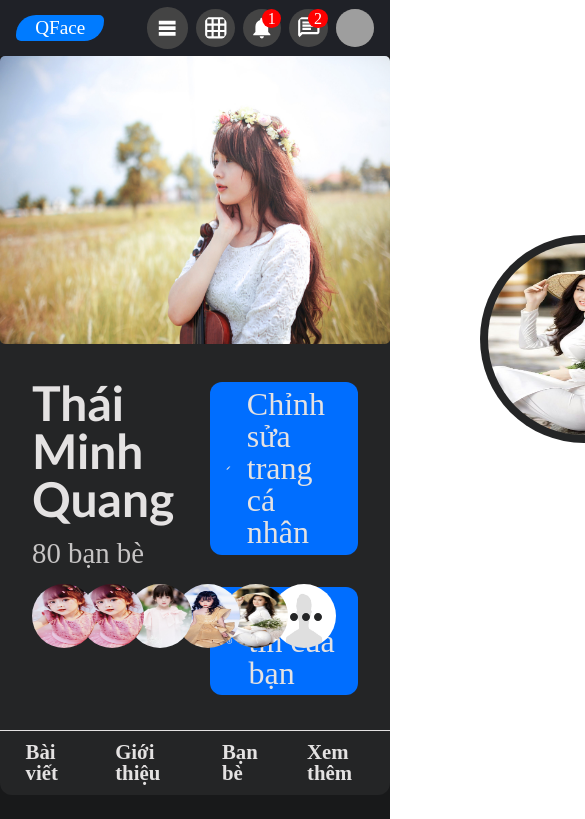
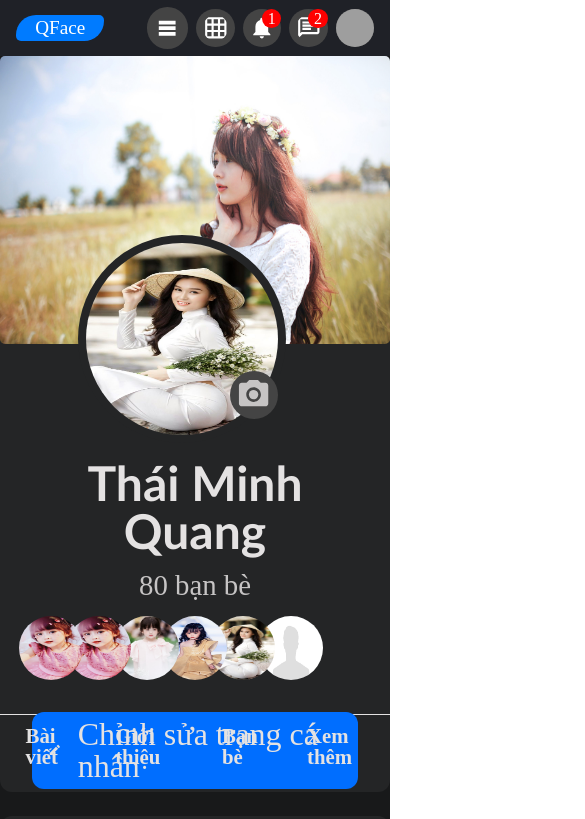
Before and after one commit to quangIT93/socialClient, a React (Create React App) app: page /profile/videos in a window 390 px wide. Shown: the top 819 px of the page, 585 px wide, since content can reach past the window. Built offline with nearby package versions, Linux system fonts and the light colour scheme; grey boxes are pictures that could not be loaded.

Commit message:
push code responsive 2

```diff
--- a/src/Components/Profile/Introduces/FriendIntroduce/FriendIntroduce.jsx
+++ b/src/Components/Profile/Introduces/FriendIntroduce/FriendIntroduce.jsx
@@ -19,9 +19,10 @@ const FriendIntroduce = () => {
       <div className="items-filter__friend">
         <div className="item-filter active">Tất cả bạn bè</div>
         <div className="item-filter">Sinh nhật</div>
-        <div className="item-filter">Tỉnh/Thành Phố hiện tại</div>
-        <div className="item-filter">Quê quán</div>
-        <div className="item-filter">Đang theo dõi</div>
+        <div className="item-filter hide">Tỉnh/Thành Phố hiện tại</div>
+        <div className="item-filter hide">Quê quán</div>
+        <div className="item-filter hide">Đang theo dõi</div>
+        <div className="item-filter appear">Xem thêm</div>
       </div>
 
       <div className="list-friend__introduce">
--- a/src/Components/Profile/Introduces/FriendIntroduce/friendIntroduce.scss
+++ b/src/Components/Profile/Introduces/FriendIntroduce/friendIntroduce.scss
@@ -1,4 +1,5 @@
 @import "../../../../rootCSS/variables";
+@import "../../../../rootCSS/responsive.scss";
 
 .title-introduce__friend {
   padding: 2rem;
@@ -52,7 +53,7 @@
 }
 
 .items-filter__friend {
-  padding: 2rem 2rem;
+  padding: 2rem 0;
   display: flex;
   align-items: center;
   border-bottom: 1px solid;
@@ -76,6 +77,38 @@
   .item-filter.active {
     background: $button-color;
     border-bottom: 1px solid;
+  }
+
+  .item-filter.appear {
+    @include mobile {
+      display: block;
+    }
+
+    @include mobile-large {
+      display: block;
+    }
+  }
+
+  .item-filter.hide {
+    @include mobile {
+      display: none;
+    }
+
+    @include mobile-large {
+      display: none;
+    }
+
+    @include tablet-small {
+      display: none;
+    }
+
+    @include tablet {
+      display: none;
+    }
+
+    @include tablet-large {
+      display: none;
+    }
   }
 }
 
--- a/src/Components/Profile/ProfileInfoUser/profileInfoUser.scss
+++ b/src/Components/Profile/ProfileInfoUser/profileInfoUser.scss
@@ -56,11 +56,23 @@
     height: 14rem;
     border-bottom: 1px solid $light-color__white;
     @include mobile {
-      height: 24rem;
+      height: 18rem;
+      margin-top: 5rem;
     }
 
     @include mobile-large {
       height: 24rem;
+      margin-top: 5rem;
+    }
+
+    @include tablet-small {
+      height: 24rem;
+      margin-top: 5rem;
+    }
+
+    @include tablet {
+      height: 14rem;
+      margin-top: 0rem;
     }
 
     .user-info {
@@ -69,6 +81,18 @@
       justify-content: space-between;
       // align-items: center;
       height: 100%;
+      @include mobile {
+        display: block;
+      }
+
+      @include mobile-large {
+        display: block;
+      }
+
+      @include tablet-small {
+        display: block;
+      }
+
       .user-info__avatar {
         background-color: $light-color__black;
         position: absolute;
@@ -80,6 +104,29 @@
         display: flex;
         align-items: center;
         justify-content: center;
+        @include mobile {
+          left: 20%;
+          top: -12rem;
+        }
+
+        @include mobile-large {
+          left: 33%;
+          top: -12rem;
+        }
+
+        @include tablet-small {
+          left: 36%;
+          top: -12rem;
+        }
+
+        @include tablet {
+          left: 40%;
+        }
+
+        @include tablet-large {
+          left: 43%;
+        }
+
         img {
           width: 12rem;
           height: 12rem;
@@ -108,6 +155,26 @@
         flex-direction: column;
         align-items: flex-start;
         padding: 2rem;
+        @include mobile {
+          display: flex;
+          flex-wrap: nowrap;
+          text-align: center;
+          align-items: center;
+        }
+
+        @include mobile-large {
+          display: flex;
+          flex-wrap: nowrap;
+          text-align: center;
+          align-items: center;
+        }
+
+        @include tablet-small {
+          display: flex;
+          flex-wrap: nowrap;
+          text-align: center;
+          align-items: center;
+        }
         h2 {
           font-size: 3rem;
           color: $light-color__white;
@@ -122,6 +189,8 @@
         }
         .user-info__friends {
           position: relative;
+          width: 4rem;
+          height: 4rem;
           img {
             width: 4rem;
             height: 4rem;
@@ -146,6 +215,68 @@
           }
           :nth-child(6) {
             left: 0rem;
+          }
+          @include mobile {
+            :nth-child(1) {
+              left: 6rem;
+            }
+            :nth-child(2) {
+              left: 3rem;
+            }
+            :nth-child(3) {
+              left: 0rem;
+            }
+            :nth-child(4) {
+              left: -3rem;
+            }
+            :nth-child(5) {
+              left: -6rem;
+            }
+            :nth-child(6) {
+              left: -9rem;
+            }
+          }
+
+          @include mobile-large {
+            :nth-child(1) {
+              left: 6rem;
+            }
+            :nth-child(2) {
+              left: 3rem;
+            }
+            :nth-child(3) {
+              left: 0rem;
+            }
+            :nth-child(4) {
+              left: -3rem;
+            }
+            :nth-child(5) {
+              left: -6rem;
+            }
+            :nth-child(6) {
+              left: -9rem;
+            }
+          }
+
+          @include tablet-small {
+            :nth-child(1) {
+              left: 6rem;
+            }
+            :nth-child(2) {
+              left: 3rem;
+            }
+            :nth-child(3) {
+              left: 0rem;
+            }
+            :nth-child(4) {
+              left: -3rem;
+            }
+            :nth-child(5) {
+              left: -6rem;
+            }
+            :nth-child(6) {
+              left: -9rem;
+            }
           }
 
           .more-friends {
@@ -182,13 +313,13 @@
       }
       .user-info__edit {
         //   padding: 2rem;\
-        height: 100%;
+        // height: 100%;
         //   background-color: aqua;
-        margin-right: 2rem;
+        margin: 0 2rem;
         display: flex;
         justify-content: center;
         flex-direction: column;
-        align-items: flex-start;
+        // align-items: flex-start;
         span:first-child {
           margin-bottom: 2rem;
         }
@@ -283,9 +414,11 @@
       }
 
       @include tablet-small {
+        display: none;
       }
 
       @include tablet {
+        display: none;
       }
 
       @include tablet-large {
--- a/src/pages/Profile/profile.scss
+++ b/src/pages/Profile/profile.scss
@@ -1,8 +1,16 @@
 @import "../../rootCSS/variables";
+@import "../../rootCSS/responsive.scss";
 
 .profile {
   margin-top: 3.5rem;
   background-color: $dark-color__black;
   height: 100%;
   width: 100%;
+  @include mobile {
+    overflow-x: hidden;
+  }
+
+  @include mobile-large {
+    overflow-x: hidden;
+  }
 }
```
